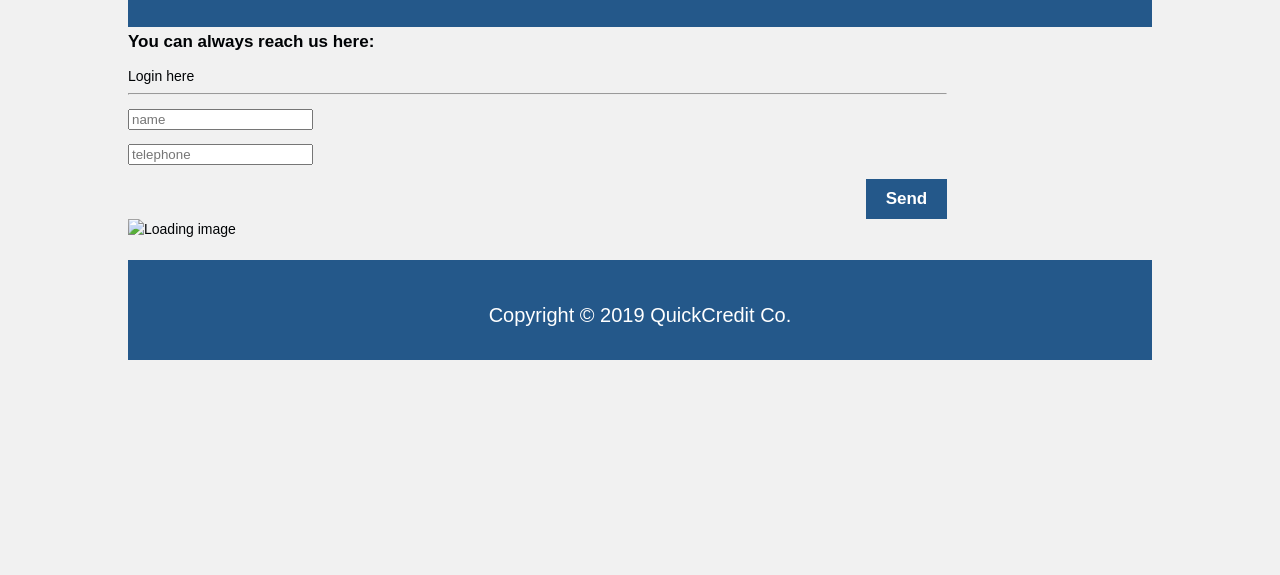
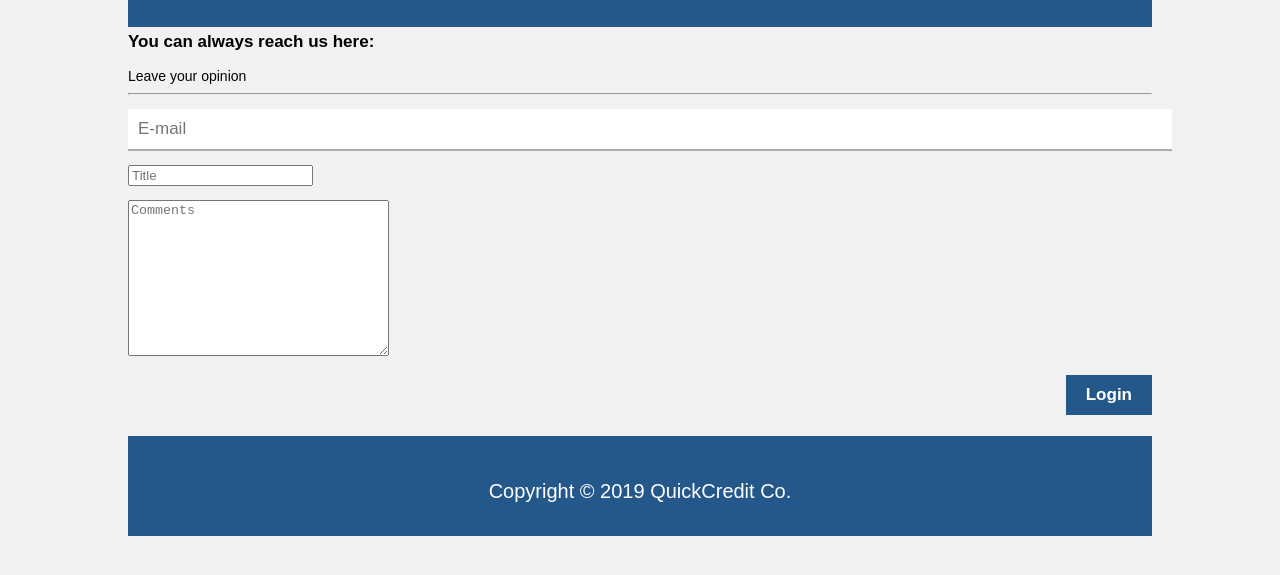
Before and after one commit to Arnoldmn/quickCredit, a plain HTML site: page contact.html in a window 1280 px wide. Shown: the part 123-698 px from the top of the page. Drawn offline with Linux system fonts and the light colour scheme; files whose address does not match are found by name.

Commit message:
Update contact.html

```diff
--- a/contact.html
+++ b/contact.html
@@ -26,22 +26,22 @@
 
     <div class="mainContent">
         <div class="content">
-            <article class="contactContent">
-                <h2>You can always reach us here:</h2>
-                <content>
-                    <div>Login here
+            <h2>You can always reach us here:</h2>
+            <content>
+                <form class="contactform" action="./index1.html" method="">
+                    <div>Leave your opinion
                         <hr>
-                        <p><input placeholder="name" name="uname" id="uname" type="text"></p>
-                        <p><input placeholder="telephone" name="tel" id="pword" type="tel"></p>
+                        <p><input placeholder="E-mail" name="mail" id="mail" type="email"></p>
+                        <p><input placeholder="Title" name="title" id="pword" type="text"></p>
+                        <p><textarea placeholder="Comments" name="" id="" cols="30" rows="10"></textarea></p>
                     </div>
                     <div style="overflow:auto;">
                         <div style="float:right;">
-                            <button type="button" onclick=""> <a href="./user.html">Send</a> </button>
+                            <button type="button" onclick=""> <a href="./index1.html">Login</a></button>
                         </div>
                     </div>
-                    <img src="../images.jpeg" alt="Loading image">
-                </content>
-            </article>
+                </form>
+            </content>
         </div>
 
 
@@ -51,7 +51,7 @@
     <footer class="mainFooter">
         <p>Copyright &copy; 2019 QuickCredit Co.</p>
     </footer>
-    <script src="index.js"></script>
+    <script src="./js/signupjs.js"></script>
 </body>
 
 </html>
```
